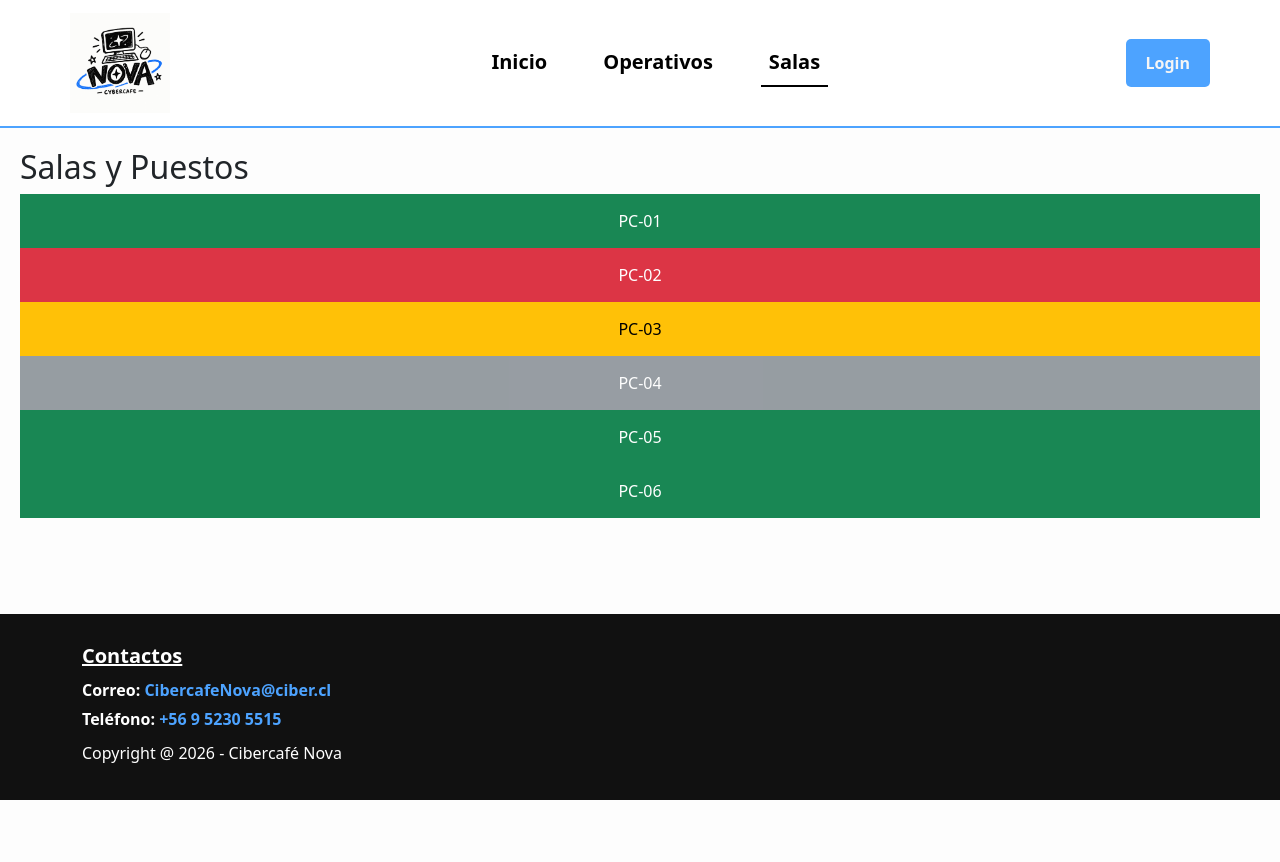
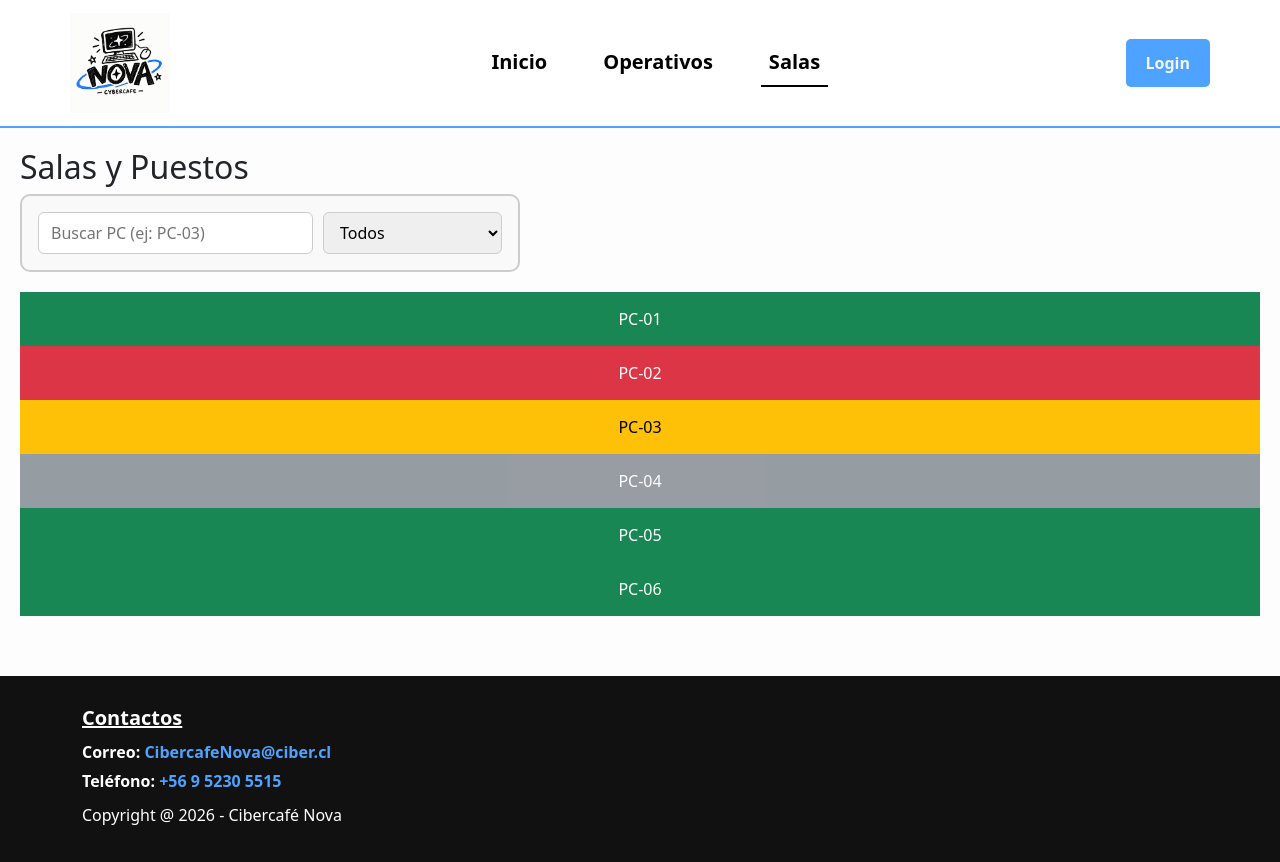
Before and after one commit to emilio-ship-k/Desarrollo-web-cibercafe, a React (Vite) app in the folder cibercafe_nova_react/: page /salas in a window 1280 px wide. Before the commit the page ends 800 px from the top, so only its background shows below. Built offline with nearby package versions, Linux system fonts and the light colour scheme.

Commit message:
barra buscadora y filtro

```diff
--- a/cibercafe_nova_react/src/css/Salas.css
+++ b/cibercafe_nova_react/src/css/Salas.css
@@ -136,3 +136,27 @@ footer p a{
 .fuera_de_servicio {
     background-color: #95a5a6;
 }
+.caja-filtros {
+  border: 2px solid #ccc;
+  border-radius: 10px;
+  padding: 16px;
+  margin-bottom: 20px;
+  background-color: #f9f9f9;
+  max-width: 500px;
+}
+
+.barra-filtros {
+  display: flex;
+  gap: 10px;
+}
+
+.barra-filtros input,
+.barra-filtros select {
+  padding: 8px 12px;
+  border-radius: 6px;
+  border: 1px solid #ccc;
+}
+
+.barra-filtros input {
+  flex: 1;
+}
--- a/cibercafe_nova_react/src/pages/Salas.jsx
+++ b/cibercafe_nova_react/src/pages/Salas.jsx
@@ -5,11 +5,19 @@ import Modal_Reserva from '../components/Modal_reserva';
 function Salas({ listaPcs, cambiarEstadoPc }) {
 
   const [pcSeleccionado, setPcSeleccionado] = useState(null);
+  const [busqueda, setBusqueda] = useState('');
+  const [filtroEstado, setFiltroEstado] = useState('todos');
+
+  const estadosDisponibles = [...new Set(listaPcs.map((pc) => pc.estado))];
+
+  const pcsFiltrados = listaPcs.filter((pc) => {
+    const coincideTexto = pc.id.toLowerCase().includes(busqueda.trim().toLowerCase());
+    const coincideEstado = filtroEstado === 'todos' || pc.estado === filtroEstado;
+    return coincideTexto && coincideEstado;
+  });
 
   const guardarReserva = (pc) => {
-
     cambiarEstadoPc(pc.id, 'Reservado');
-
     alert(`¡Reserva exitosa para el ${pc.id}!`);
     setPcSeleccionado(null);
   };
@@ -18,14 +26,38 @@ function Salas({ listaPcs, cambiarEstadoPc }) {
     <main className="salas-container">
       <h2>Salas y Puestos</h2>
 
+      <div className="caja-filtros">
+        <div className="barra-filtros">
+          <input
+            type="text"
+            placeholder="Buscar PC (ej: PC-03)"
+            value={busqueda}
+            onChange={(e) => setBusqueda(e.target.value)}
+          />
+
+          <select
+            value={filtroEstado}
+            onChange={(e) => setFiltroEstado(e.target.value)}
+          >
+            <option value="todos">Todos</option>
+            {estadosDisponibles.map((estado) => (
+              <option key={estado} value={estado}>
+                {estado}
+              </option>
+            ))}
+          </select>
+        </div>
+      </div>
+
       <div className="grilla-pcs">
-
-        {listaPcs.map((pc) => (
+        {pcsFiltrados.length === 0 ? (
+          <p>No se encontraron PCs con esos criterios.</p>
+        ) : (
+          pcsFiltrados.map((pc) => (
             <div
               key={pc.id}
               className={`puesto pc-${pc.estado}`}
               onClick={() => {
-
                 if (pc.estado === 'Disponible') {
                   setPcSeleccionado(pc);
                 }
@@ -33,7 +65,8 @@ function Salas({ listaPcs, cambiarEstadoPc }) {
             >
               {pc.id}
             </div>
-        ))}
+          ))
+        )}
       </div>
 
       {pcSeleccionado && (
```
Lines whose indentation alone changed are shown as unchanged.
